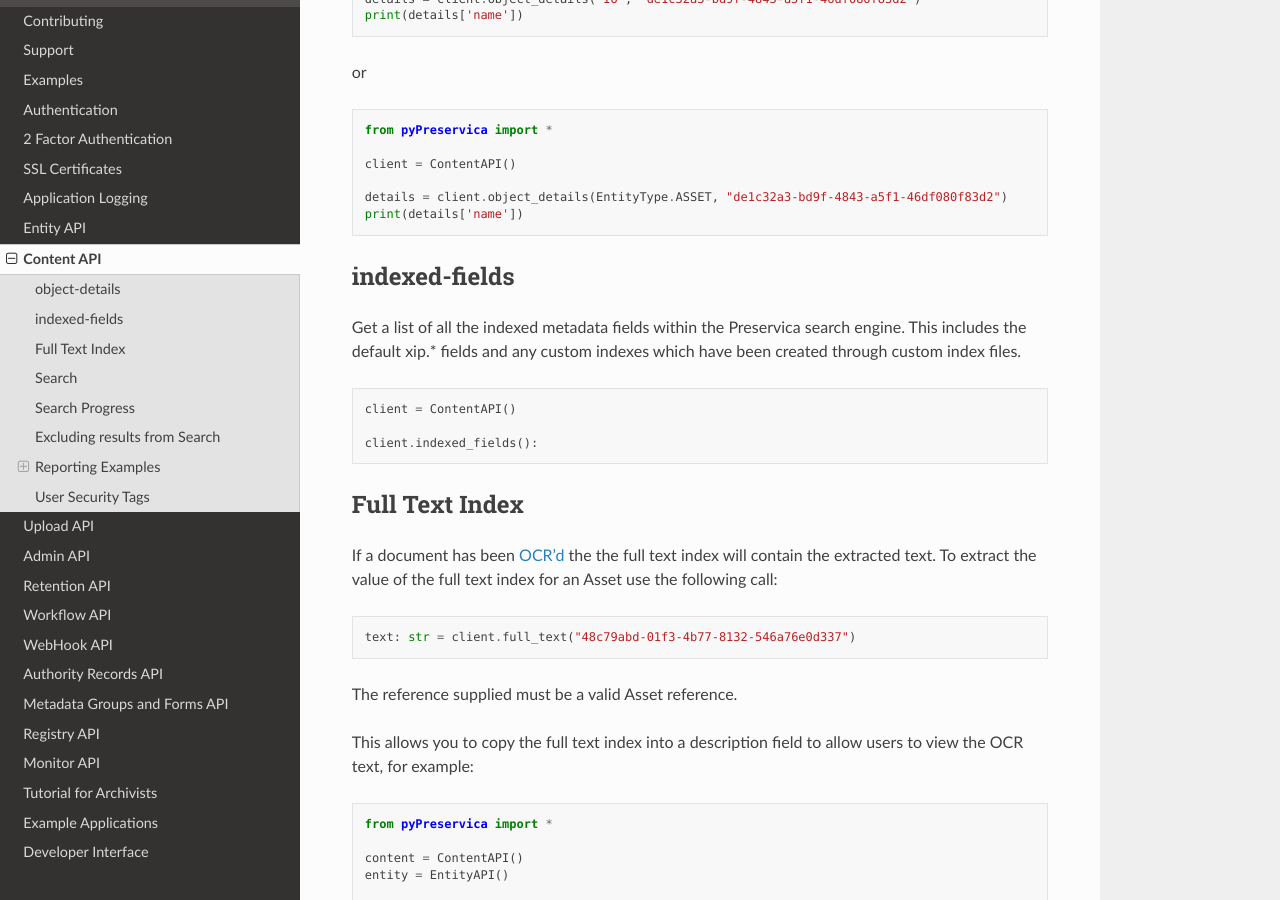
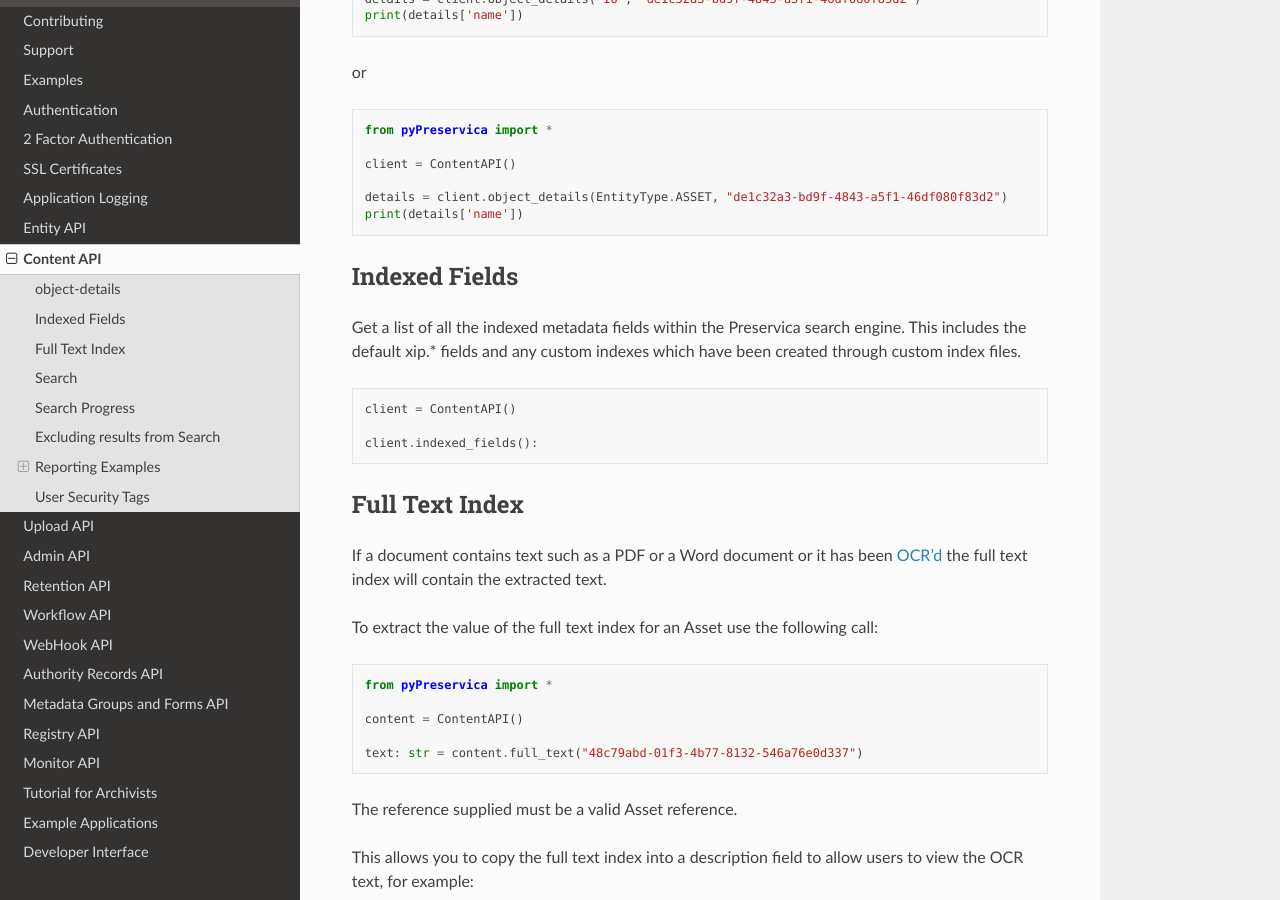
Before and after one commit to carj/pyPreservica, a Sphinx documentation site: the page built from docs/content.rst, in a window 1280 px wide and 900 px high, scrolled down 835 px. Built offline with Sphinx 7.4.7 and the Read the Docs theme 3.1.0, drawn with Linux system fonts in a browser that asks for light colours.

Commit message:
documentation update

```diff
--- a/docs/content.rst
+++ b/docs/content.rst
@@ -55,7 +55,7 @@ or
 
 
 
-indexed-fields
+Indexed Fields
 ^^^^^^^^^^^^^^^^^
 
 Get a list of all the indexed metadata fields within the Preservica search engine. This includes the default
@@ -70,13 +70,18 @@ xip.* fields and any custom indexes which have been created through custom index
 
 Full Text Index
 ^^^^^^^^^^^^^^^^^
+If a document contains text such as a PDF or a Word document or it has been `OCR'd <https://en.wikipedia.org/wiki/Optical_character_recognition_>`_
+the full text index will contain the extracted text.
 
-If a document has been `OCR'd <https://en.wikipedia.org/wiki/Optical_character_recognition_>`_ the the full text index will
-contain the extracted text. To extract the value of the full text index for an Asset use the following call:
+To extract the value of the full text index for an Asset use the following call:
 
 .. code-block:: python
 
-    text: str = client.full_text("48c79abd-01f3-4b77-8132-546a76e0d337")
+    from pyPreservica import *
+
+    content = ContentAPI()
+
+    text: str = content.full_text("48c79abd-01f3-4b77-8132-546a76e0d337")
 
 The reference supplied must be a valid Asset reference.
 
```
